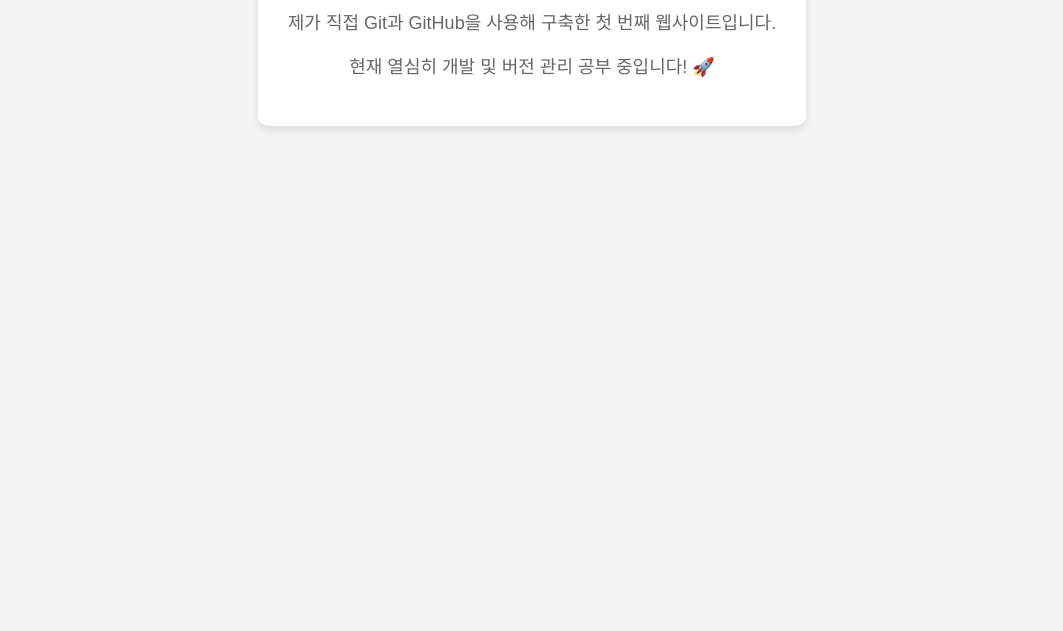
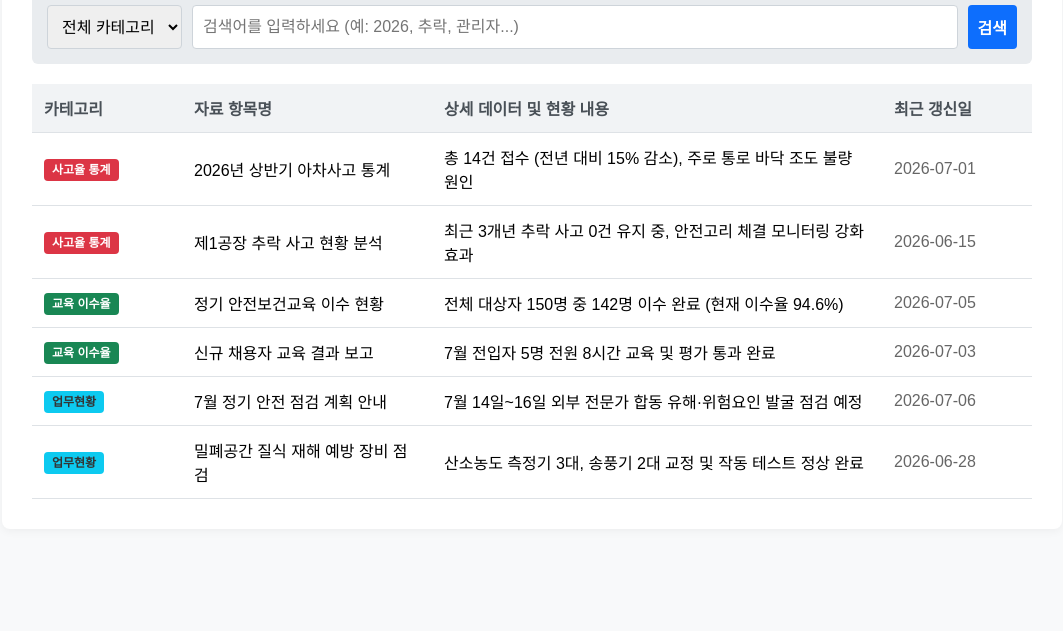
Before and after one commit to kjh1212080-droid/my-first-project, a plain HTML site: page index.html in a window 1280 px wide. Shown: the part 169-800 px from the top of the page, without its empty margins (108-1171 px from the left). Drawn offline with Linux system fonts and the light colour scheme.

Commit message:
update safety system

```diff
--- a/index.html
+++ b/index.html
@@ -2,19 +2,116 @@
 <html lang="ko">
 <head>
     <meta charset="UTF-8">
-    <title>지현님의 첫 웹사이트</title>
+    <title>안전관리실 업무 현황 및 데이터 검색 시스템</title>
     <style>
-        body { font-family: Arial, sans-serif; text-align: center; background-color: #f4f4f4; padding: 50px; }
-        h1 { color: #333; }
-        p { color: #666; font-size: 18px; }
-        .card { background: white; padding: 30px; border-radius: 10px; box-shadow: 0 4px 8px rgba(0,0,0,0.1); display: inline-block; }
+        body { font-family: 'Malgun Gothic', sans-serif; background-color: #f8f9fa; margin: 0; padding: 20px; }
+        .container { max-width: 1000px; margin: 0 auto; background: white; padding: 30px; border-radius: 8px; box-shadow: 0 2px 10px rgba(0,0,0,0.05); }
+        h1 { color: #0d6efd; border-bottom: 2px solid #0d6efd; padding-bottom: 10px; margin-bottom: 30px; }
+
+        /* 검색창 스타일 */
+        .search-box { display: flex; gap: 10px; margin-bottom: 20px; background: #e9ecef; padding: 15px; border-radius: 6px; }
+        select, input, button { padding: 10px; font-size: 16px; border: 1px solid #ced4da; border-radius: 4px; }
+        input { flex: 1; }
+        button { background-color: #0d6efd; color: white; border: none; cursor: pointer; font-weight: bold; }
+        button:hover { background-color: #0b5ed7; }
+
+        /* 테이블 스타일 */
+        table { width: 100%; border-collapse: collapse; margin-top: 10px; }
+        th, td { padding: 12px; text-align: left; border-bottom: 1px solid #dee2e6; }
+        th { background-color: #f1f3f5; color: #495057; font-weight: bold; }
+        tr:hover { background-color: #f8f9fa; }
+        .badge { padding: 4px 8px; border-radius: 4px; font-size: 12px; font-weight: bold; color: white; }
+        .bg-safety { background-color: #dc3545; } /* 사고율 */
+        .bg-edu { background-color: #198754; }    /* 교육 */
+        .bg-work { background-color: #0dcaf0; color: #333; }   /* 업무현황 */
     </style>
 </head>
 <body>
-    <div class="card">
-        <h1>안녕하세요, 김지현입니다! 👋</h1>
-        <p>제가 직접 Git과 GitHub을 사용해 구축한 첫 번째 웹사이트입니다.</p>
-        <p>현재 열심히 개발 및 버전 관리 공부 중입니다! 🚀</p>
+
+<div class="container">
+    <h1>🛡️ 안전관리실 데이터 검색 시스템</h1>
+
+    <div class="search-box">
+        <select id="categorySelect">
+            <option value="all">전체 카테고리</option>
+            <option value="사고율 통계">사고율 통계</option>
+            <option value="교육 이수율">교육 이수율</option>
+            <option value="업무현황">업무현황</option>
+        </select>
+        <input type="text" id="searchInput" placeholder="검색어를 입력하세요 (예: 2026, 추락, 관리자...)">
+        <button onclick="searchData()">검색</button>
     </div>
+
+    <table>
+        <thead>
+            <tr>
+                <th style="width: 15%;">카테고리</th>
+                <th style="width: 25%;">자료 항목명</th>
+                <th style="width: 45%;">상세 데이터 및 현황 내용</th>
+                <th style="width: 15%;">최근 갱신일</th>
+            </tr>
+        </thead>
+        <tbody id="dataTableBody">
+            </tbody>
+    </table>
+</div>
+
+<script>
+    // 💡여기가 데이터베이스(DB) 역할을 하는 저장소입니다! 여기에 데이터를 계속 추가하시면 됩니다.
+    const safetyDatabase = [
+        { category: "사고율 통계", title: "2026년 상반기 아차사고 통계", content: "총 14건 접수 (전년 대비 15% 감소), 주로 통로 바닥 조도 불량 원인", date: "2026-07-01" },
+        { category: "사고율 통계", title: "제1공장 추락 사고 현황 분석", content: "최근 3개년 추락 사고 0건 유지 중, 안전고리 체결 모니터링 강화 효과", date: "2026-06-15" },
+        { category: "교육 이수율", title: "정기 안전보건교육 이수 현황", content: "전체 대상자 150명 중 142명 이수 완료 (현재 이수율 94.6%)", date: "2026-07-05" },
+        { category: "교육 이수율", title: "신규 채용자 교육 결과 보고", content: "7월 전입자 5명 전원 8시간 교육 및 평가 통과 완료", date: "2026-07-03" },
+        { category: "업무현황", title: "7월 정기 안전 점검 계획 안내", content: "7월 14일~16일 외부 전문가 합동 유해·위험요인 발굴 점검 예정", date: "2026-07-06" },
+        { category: "업무현황", title: "밀폐공간 질식 재해 예방 장비 점검", content: "산소농도 측정기 3대, 송풍기 2대 교정 및 작동 테스트 정상 완료", date: "2026-06-28" }
+    ];
+
+    // 화면에 데이터를 그려주는 함수
+    function displayData(dataList) {
+        const tableBody = document.getElementById("dataTableBody");
+        tableBody.innerHTML = ""; // 기존 목록 초기화
+
+        if(dataList.length === 0) {
+            tableBody.innerHTML = `<tr><td colspan="4" style="text-align:center; color:#999; padding:30px;">검색 결과가 없습니다.</td></tr>`;
+            return;
+        }
+
+        dataList.forEach(item => {
+            let badgeClass = "bg-work";
+            if(item.category === "사고율 통계") badgeClass = "bg-safety";
+            if(item.category === "교육 이수율") badgeClass = "bg-edu";
+
+            const row = `<tr>
+                <td><span class="badge ${badgeClass}">${item.category}</span></td>
+                <strong><td>${item.title}</td></strong>
+                <td>${item.content}</td>
+                <td style="color:#666;">${item.date}</td>
+            </tr>`;
+            tableBody.innerHTML += row;
+        });
+    }
+
+    // 검색 창 기능 함수
+    function searchData() {
+        const selectedCategory = document.getElementById("categorySelect").value;
+        const searchKeyword = document.getElementById("searchInput").value.toLowerCase();
+
+        const filteredData = safetyDatabase.filter(item => {
+            // 1. 카테고리 필터링
+            const matchCategory = (selectedCategory === "all" || item.category === "all" || item.category === selectedCategory);
+            // 2. 키워드 필터링 (제목이나 내용에 검색어가 포함되는지 확인)
+            const matchKeyword = item.title.toLowerCase().includes(searchKeyword) || item.content.toLowerCase().includes(searchKeyword);
+
+            return matchCategory && matchKeyword;
+        });
+
+        displayData(filteredData);
+    }
+
+    // 사이트가 처음 켜질 때 전체 데이터를 먼저 보여줍니다.
+    displayData(safetyDatabase);
+</script>
+
 </body>
 </html>
```
